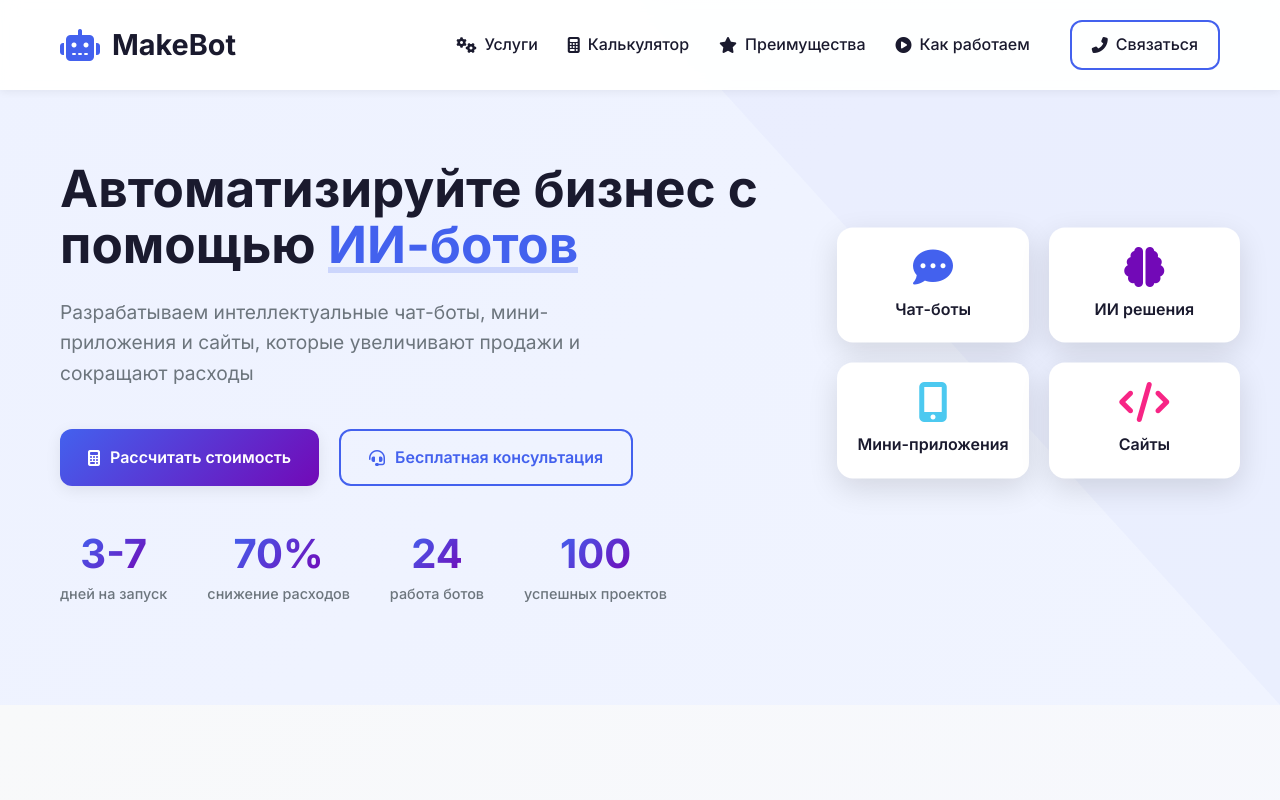
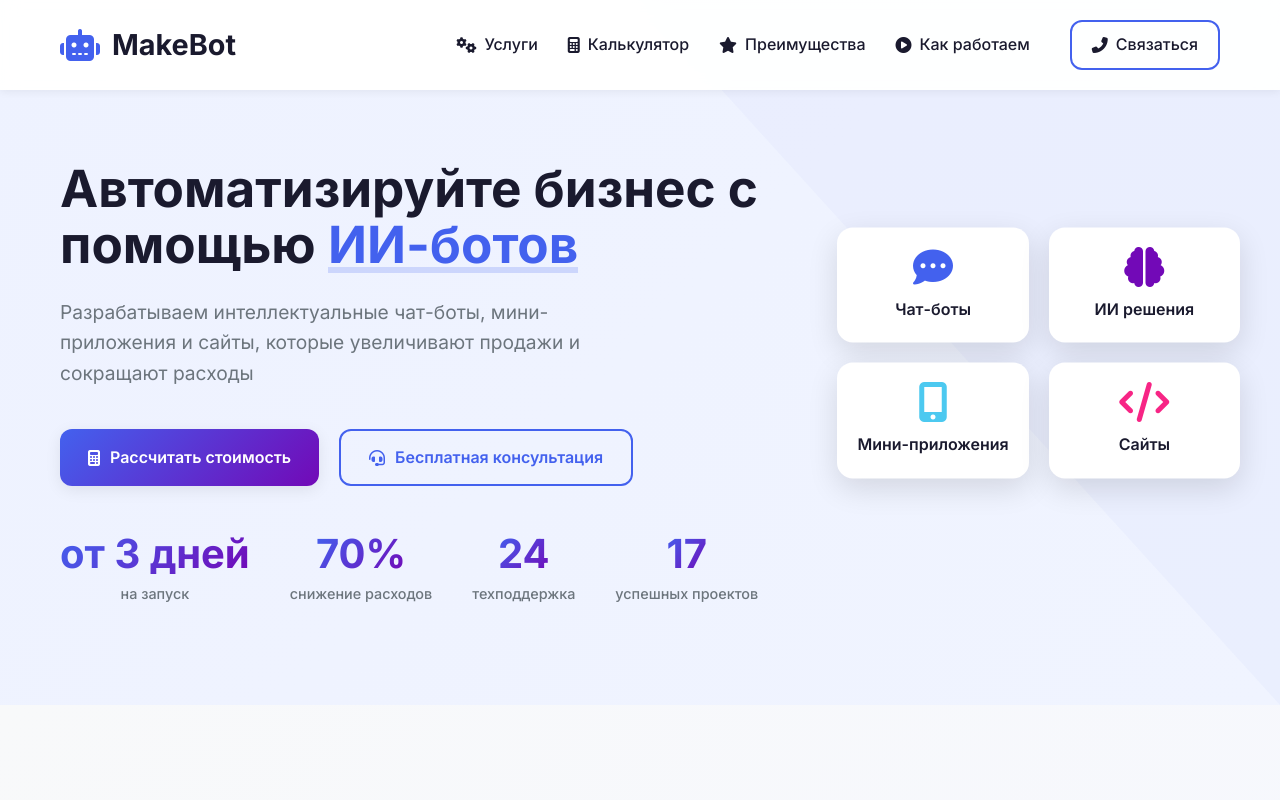
Before and after one commit to Kenway0071231/makebot, a plain HTML site: page frontend/index.html in a window 1280 px wide. Shown: the top 800 px of the page. Drawn offline with Linux system fonts and the light colour scheme.

Commit message:
Update index.html

```diff
--- a/frontend/index.html
+++ b/frontend/index.html
@@ -50,8 +50,8 @@
                 </div>
                 <div class="hero-stats animate-on-scroll">
                     <div class="stat">
-                        <div class="stat-number">3-7</div>
-                        <div class="stat-text">дней на запуск</div>
+                        <div class="stat-number">от 3 дней</div>
+                        <div class="stat-text">на запуск</div>
                     </div>
                     <div class="stat">
                         <div class="stat-number">70%</div>
@@ -59,10 +59,10 @@
                     </div>
                     <div class="stat">
                         <div class="stat-number">24/7</div>
-                        <div class="stat-text">работа ботов</div>
+                        <div class="stat-text">техподдержка</div>
                     </div>
                     <div class="stat">
-                        <div class="stat-number">100+</div>
+                        <div class="stat-number">17</div>
                         <div class="stat-text">успешных проектов</div>
                     </div>
                 </div>
```
